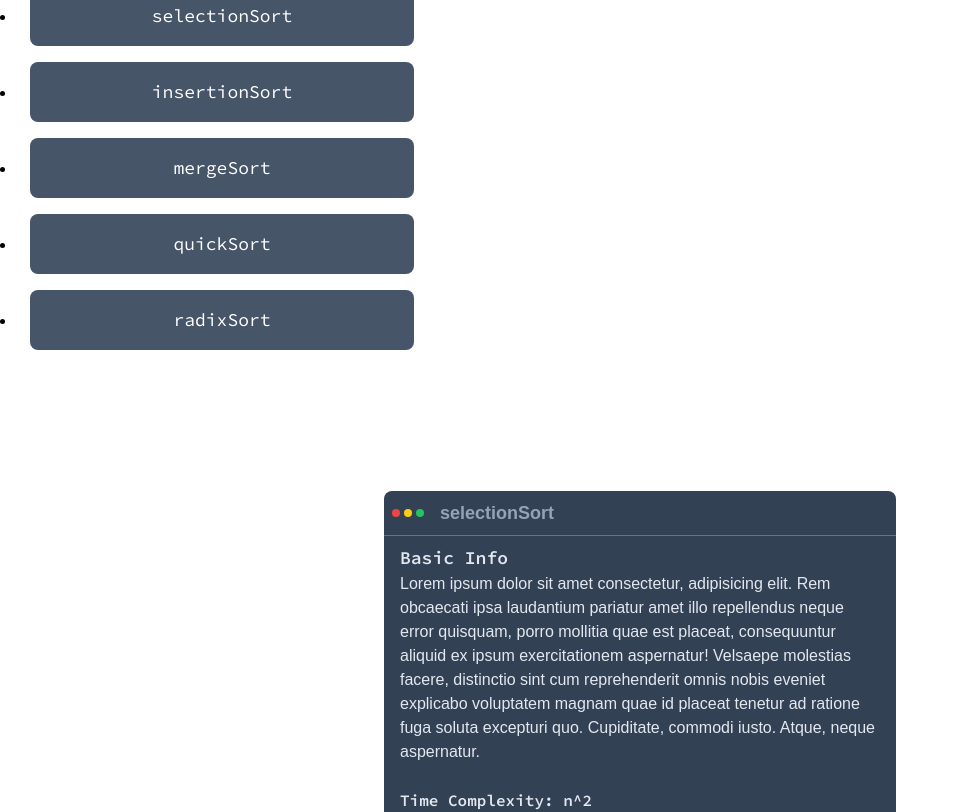
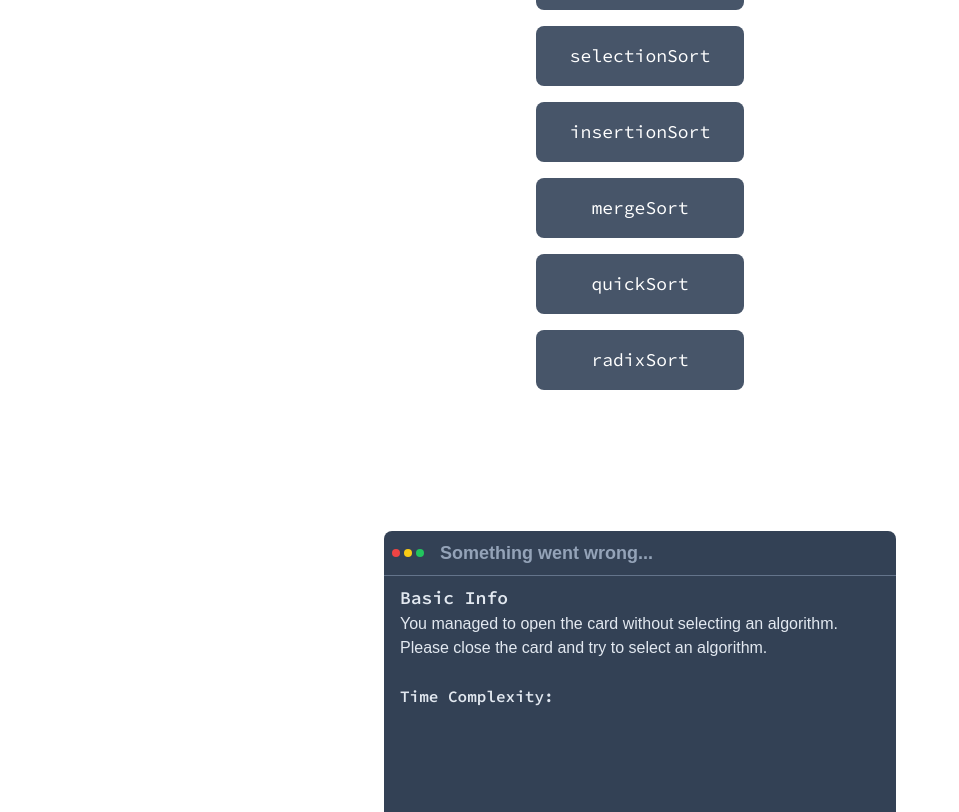
Before and after one commit to JannekS/algorithms, a Vue app: page / in a window 1280 px wide. Shown: the part 154-966 px from the top of the page, without its empty margins (0-959 px from the left). Built offline with nearby package versions, Linux system fonts and the light colour scheme; a web font is replaced by a local one.

Commit message:
Click on algorithmBtn fills CodeCard with corresponding data.

```diff
--- a/src/components/AlgorithmBtn.vue
+++ b/src/components/AlgorithmBtn.vue
@@ -1,6 +1,7 @@
 <template>
   <button
-    class="m-2 p-4 w-full max-w-sm rounded-lg bg-slate-600 text-white font-mono text-center text-lg hover:bg-cyan-600 hover:font-bold duration-300"
+    @click="btnClicked"
+    class="m-2 p-4 w-52 max-w-sm rounded-lg bg-slate-600 text-white font-mono text-center text-lg hover:bg-cyan-600 hover:font-bold duration-300"
   >
     {{ algorithm }}
   </button>
@@ -15,6 +16,12 @@ export default {
       default: '',
     },
   },
+  emits: ['btnClicked'],
+  methods: {
+    btnClicked() {
+      this.$emit('btnClicked', this.algorithm);
+    },
+  },
 };
 </script>
 
--- a/src/views/HomeView.vue
+++ b/src/views/HomeView.vue
@@ -1,8 +1,11 @@
 <template>
-  <li v-for="algorithmObj in algorithmData" :key="algorithmObj.id">
-    <algorithm-btn :algorithm="algorithmObj.name" />
-  </li>
-  <code-card :algorithmData="algorithmData.selectionSort" />
+  <ul class="flex flex-col justify-center items-center mt-10">
+    <li v-for="algorithmObj in algorithmData" :key="algorithmObj.id">
+      <algorithm-btn :algorithm="algorithmObj.name" @btnClicked="openCodeCard" />
+    </li>
+  </ul>
+
+  <code-card :algorithmData="algorithmData[selectedAlgorithm]" />
 </template>
 
 <script>
@@ -32,71 +35,16 @@ export default {
   data() {
     return {
       algorithmData: {},
-      // algorithms: {
-      //   bubbleSort: {
-      //     name: 'bubbleSort',
-      //     description:
-      //       'Lorem ipsum dolor sit amet consectetur, adipisicing elit. Rem obcaecati ipsa laudantium pariatur amet illo repellendus neque error quisquam, porro mollitia quae est placeat, consequuntur aliquid ex ipsum exercitationem aspernatur! Velsaepe molestias facere, distinctio sint cum reprehenderit omnis nobis eveniet explicabo voluptatem magnam quae id placeat tenetur ad ratione fuga soluta excepturi quo. Cupiditate, commodi iusto. Atque, neque aspernatur.',
-      //     complexity: 'n^2',
-      //     codeString:
-      //       '\nbubbleSort(arr) {\n\tfor (let i = arr.length; i > 0; i--) {\n\t\tfor (var j = 0; j < i - 1; j++) {\n\t\t\tif (arr[j] > arr[j + 1]) {\n\t\t\t\tlet temp = arr[j];\n\t\t\t\tarr[j] = arr[j + 1];\n\t\t\t\tarr[j + 1] = temp;\n\t\t\t}\n\t\t}\n\t}\n}',
-      //     async runCode(arr, colorMarkers) {
-      //       for (let i = arr.length; i > 0; i--) {
-      //         for (let j = 0; j < i - 1; j++) {
-      //           if (this.reset) {
-      //             return;
-      //           }
-      //           colorMarkers.sortedElement = i;
-      //           colorMarkers.selectedElement = j;
-      //           if (arr[j] > arr[j + 1]) {
-      //             let temp = arr[j];
-      //             arr[j] = arr[j + 1];
-      //             arr[j + 1] = temp;
-      //             colorMarkers.selectedElement = j + 1;
-      //           }
-      //           await this.delay(300);
-      //         }
-      //       }
-      //       colorMarkers.sortedElement = 0;
-      //     },
-      //   },
-      //   selectionSort: {
-      //     name: 'selectionSort',
-      //     description:
-      //       'Lorem ipsum dolor sit amet consectetur, adipisicing elit. Rem obcaecati ipsa laudantium pariatur amet illo repellendus neque error quisquam, porro mollitia quae est placeat, consequuntur aliquid ex ipsum exercitationem aspernatur! Velsaepe molestias facere, distinctio sint cum reprehenderit omnis nobis eveniet explicabo voluptatem magnam quae id placeat tenetur ad ratione fuga soluta excepturi quo. Cupiditate, commodi iusto. Atque, neque aspernatur.',
-      //     complexity: 'n^2',
-      //     codeString:
-      //       'selectionSort(arr) {\nfor (let i = 0; i < arr.length; i++) {\n\tlet minIndex = i;\n\tfor (let j = i + 1; j < arr.length; j++) {\n\t\tif (arr[j] < arr[minIndex]) {\n\t\t\tminIndex = j;\n\t\t}\n\t}\n\tif (minIndex !== i) {\n\t\tlet temp = arr[i];\n\t\tarr[i] = arr[minIndex];\n\t\tarr[minIndex] = temp;\n\t}\n}',
-      //     async runCode(arr, colorMarkers) {
-      //       for (let i = 0; i < arr.length; i++) {
-      //         let minIndex = i;
-      //         colorMarkers.minElement = i;
-      //         colorMarkers.swapElement = i;
-      //         for (let j = i + 1; j < arr.length; j++) {
-      //           if (this.reset) {
-      //             return;
-      //           }
-      //           colorMarkers.selectedElement = j;
-      //           if (arr[j] < arr[minIndex]) {
-      //             minIndex = j;
-      //             colorMarkers.minElement = j;
-      //           }
-      //           await this.delay(300);
-      //         }
-      //         if (minIndex !== i) {
-      //           let temp = arr[i];
-      //           arr[i] = arr[minIndex];
-      //           arr[minIndex] = temp;
-      //         }
-      //         colorMarkers.minElement = i;
-      //         colorMarkers.swapElement = minIndex;
-      //         await this.delay(500);
-      //         colorMarkers.sortedElement = i;
-      //       }
-      //     },
-      //   },
-      // },
+      selectedAlgorithm: {
+        type: String,
+        default: '',
+      },
     };
+  },
+  methods: {
+    openCodeCard(algorithm) {
+      this.selectedAlgorithm = algorithm;
+    },
   },
 };
 </script>
```
